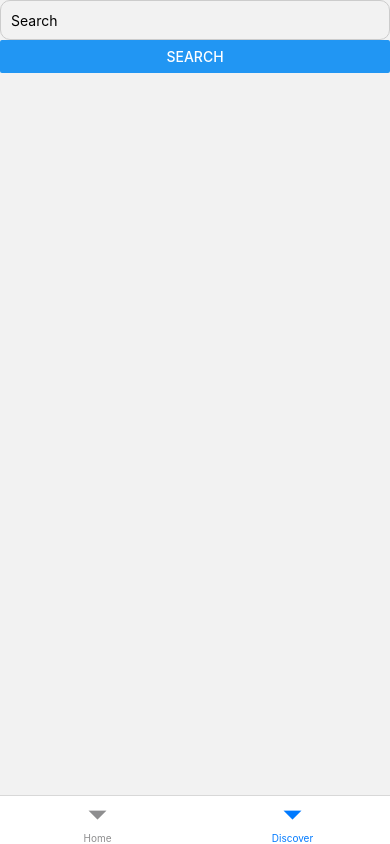
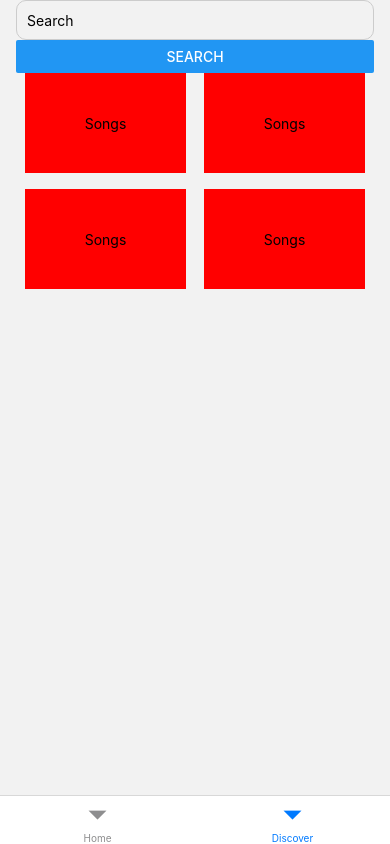
Before and after one commit to tran0460/itunes-lookup-react-native, a React Native app: screen /Discover in a window 390 px wide. Built offline with nearby package versions, Linux system fonts and the light colour scheme; no server answers.

Commit message:
created filter and style

```diff
--- a/Styles.js
+++ b/Styles.js
@@ -16,4 +16,17 @@ export const styles = StyleSheet.create({
     fontSize: 24,
     marginBottom: 12,
   },
+  filter: {
+    width: "45%",
+    height: 100,
+    backgroundColor: "red",
+    justifyContent: "center",
+    alignItems: "center",
+    marginBottom: 16,
+  },
+  filterContainer: {
+    flexDirection: "row",
+    flexWrap: "wrap",
+    justifyContent: "space-around",
+  },
 });
--- a/screens/DiscoverScreen.js
+++ b/screens/DiscoverScreen.js
@@ -1,4 +1,4 @@
-import { View, Text, Button, TextInput } from "react-native";
+import { View, Text, Button, TextInput, TouchableOpacity } from "react-native";
 import { SafeAreaView } from "react-native-safe-area-context";
 import { useState } from "react";
 import { createSearchQuery, getData } from "../api.services";
@@ -15,7 +15,8 @@ const SearchScreen = () => {
     setSearchResults(data);
   };
   return (
-    <SafeAreaView style={styles.container}>
+    <SafeAreaView style={styles.screenContainer}>
+      <View>
         <TextInput
           value={searchTerm}
           onChangeText={(text) => setSearchTerm(text)}
@@ -23,6 +24,21 @@ const SearchScreen = () => {
           placeholder="Search"
         />
         <Button title="Search" onPress={() => onSearch()} />
+      </View>
+      <View style={styles.filterContainer}>
+        <TouchableOpacity style={styles.filter} onPress={onSearch}>
+          <Text>Songs</Text>
+        </TouchableOpacity>
+        <TouchableOpacity style={styles.filter} onPress={onSearch}>
+          <Text>Songs</Text>
+        </TouchableOpacity>
+        <TouchableOpacity style={styles.filter} onPress={onSearch}>
+          <Text>Songs</Text>
+        </TouchableOpacity>
+        <TouchableOpacity style={styles.filter} onPress={onSearch}>
+          <Text>Songs</Text>
+        </TouchableOpacity>
+      </View>
     </SafeAreaView>
   );
 };
```
Lines whose indentation alone changed are shown as unchanged.
